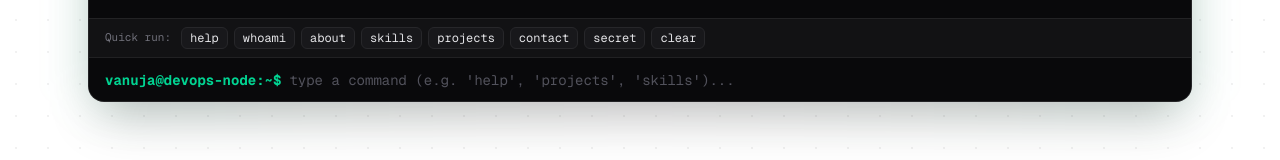
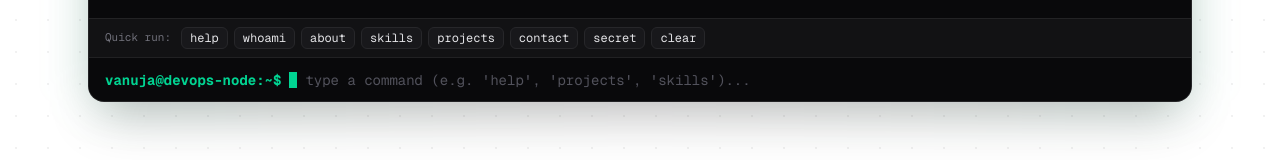
Before and after one commit to vanujak/portfolio, a Next.js app: page / in a window 1280 px wide. Shown: the part 540-700 px from the top of the page. Built offline with nearby package versions, Linux system fonts and the light colour scheme; no server answers.

Commit message:
feat(hero): add blinking block cursor and desktop auto-focus to terminal

```diff
--- a/src/components/Hero.js
+++ b/src/components/Hero.js
@@ -31,6 +31,13 @@ export default function Hero() {
   const [history, setHistory] = useState(INITIAL_HISTORY);
   const [commandHistory, setCommandHistory] = useState(["whoami"]);
   const [historyIndex, setHistoryIndex] = useState(-1);
+
+  // Auto-focus terminal input on desktop load without scrolling the page
+  useEffect(() => {
+    if (typeof window !== "undefined" && window.innerWidth >= 1024) {
+      inputRef.current?.focus({ preventScroll: true });
+    }
+  }, []);
 
   // Auto-scroll ONLY the terminal log container when new commands are added
   useEffect(() => {
@@ -136,7 +143,7 @@ export default function Hero() {
   };
 
   const focusInput = () => {
-    inputRef.current?.focus();
+    inputRef.current?.focus({ preventScroll: true });
   };
 
   return (
@@ -289,6 +296,13 @@ export default function Hero() {
                 <span className="text-emerald-400 font-bold flex-shrink-0 select-none">
                   vanuja@devops-node:~$
                 </span>
+                <div className="relative flex-grow flex items-center">
+                  {input.length === 0 && (
+                    <span
+                      className="w-2 h-4 bg-emerald-400 animate-pulse mr-2 flex-shrink-0 pointer-events-none"
+                      aria-hidden="true"
+                    />
+                  )}
                   <input
                     ref={inputRef}
                     type="text"
@@ -296,12 +310,15 @@ export default function Hero() {
                     onChange={(e) => setInput(e.target.value)}
                     onKeyDown={handleKeyDown}
                     placeholder="type a command (e.g. 'help', 'projects', 'skills')..."
-                  className="flex-grow bg-transparent text-zinc-50 placeholder:text-zinc-600 focus:outline-none border-none caret-emerald-400 selection:bg-emerald-500/30"
+                    className={`w-full bg-transparent text-zinc-50 placeholder:text-zinc-600 focus:outline-none border-none selection:bg-emerald-500/30 ${
+                      input.length === 0 ? "caret-transparent" : "caret-emerald-400"
+                    }`}
                     autoComplete="off"
                     autoCorrect="off"
                     autoCapitalize="off"
                     spellCheck="false"
                   />
+                </div>
               </form>
             </div>
           </div>
```
Lines whose indentation alone changed are shown as unchanged.
